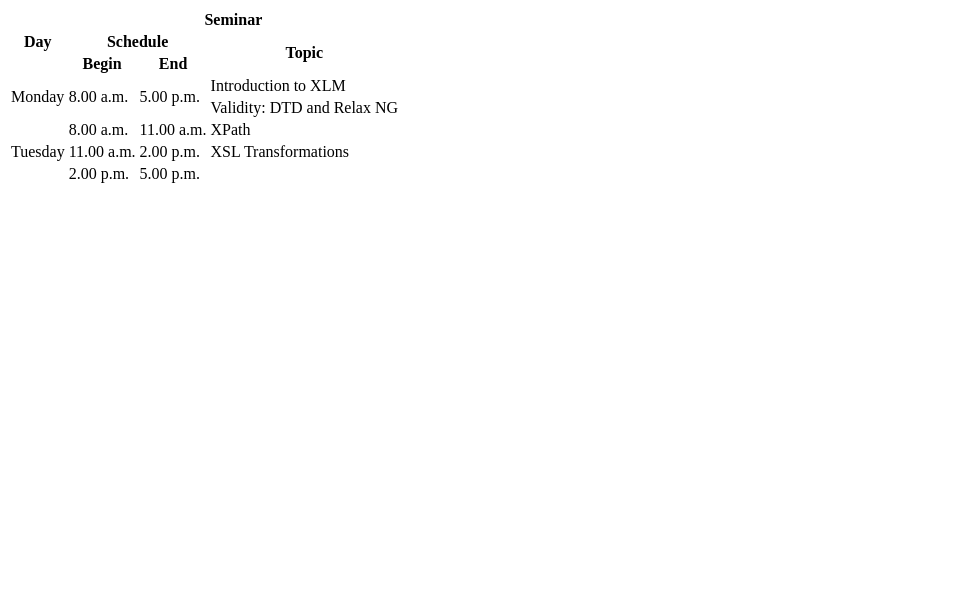
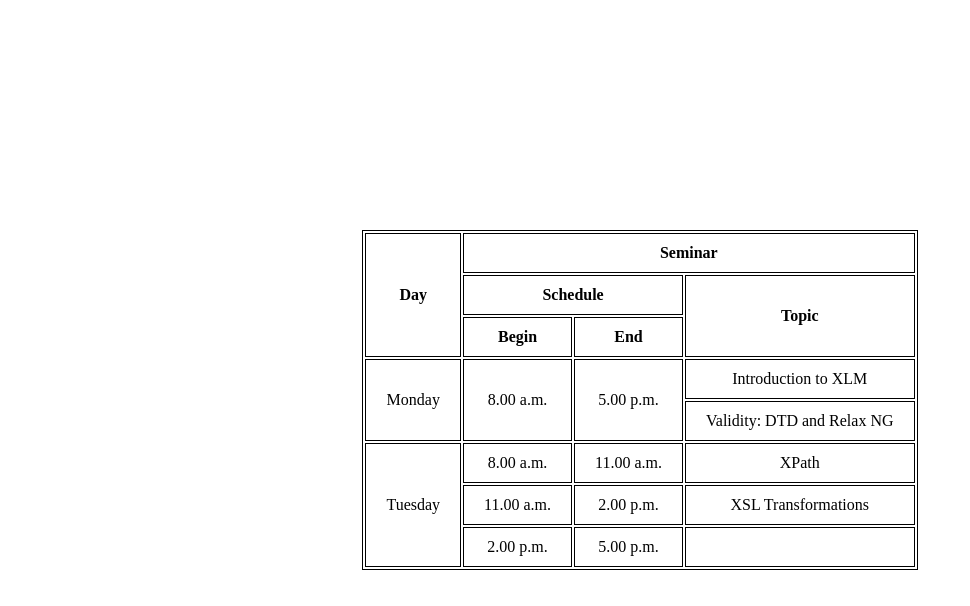
Before and after one commit to NoorTushar/table-task-2, a plain HTML site: page index.html in a window 1280 px wide. Shown: the whole page, without its empty margins (0-970 px from the left). Drawn offline with Linux system fonts and the light colour scheme; the site is published under a folder, as on GitHub Pages, so addresses that start at the root find nothing.

Commit message:
fixed style error

```diff
--- a/index.html
+++ b/index.html
@@ -4,7 +4,7 @@
     <meta charset="UTF-8" />
     <meta name="viewport" content="width=device-width, initial-scale=1.0" />
     <title>Table-Task-2</title>
-    <link rel="stylesheet" href="/styles/style.css" />
+    <link rel="stylesheet" href="./styles/style.css" />
   </head>
   <body>
     <table>
--- a/styles/style.css
+++ b/styles/style.css
@@ -35,9 +35,6 @@ body {
 }
 
 table {
-  /* border-collapse: collapse; */
-}
-table {
   border: 1px solid black;
 }
 th,
```
Also changed, not shown: 1 other file.
